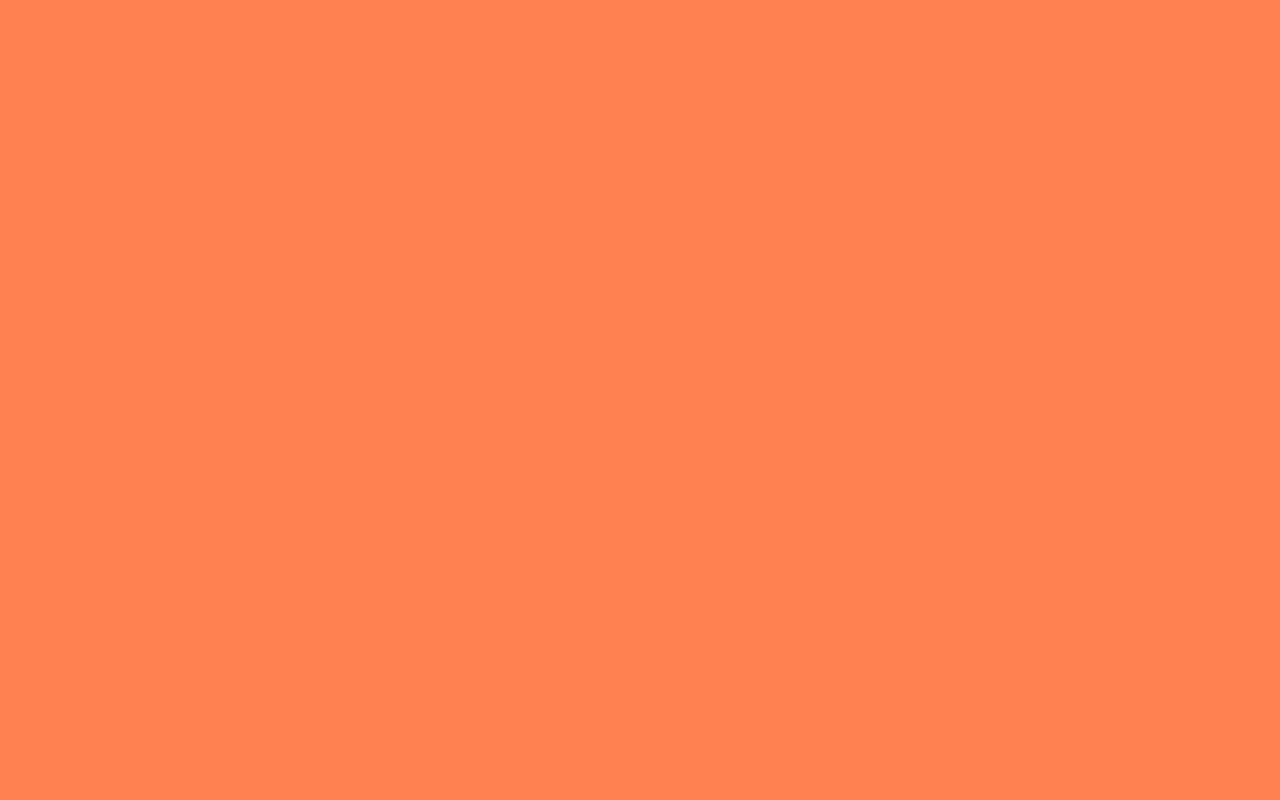
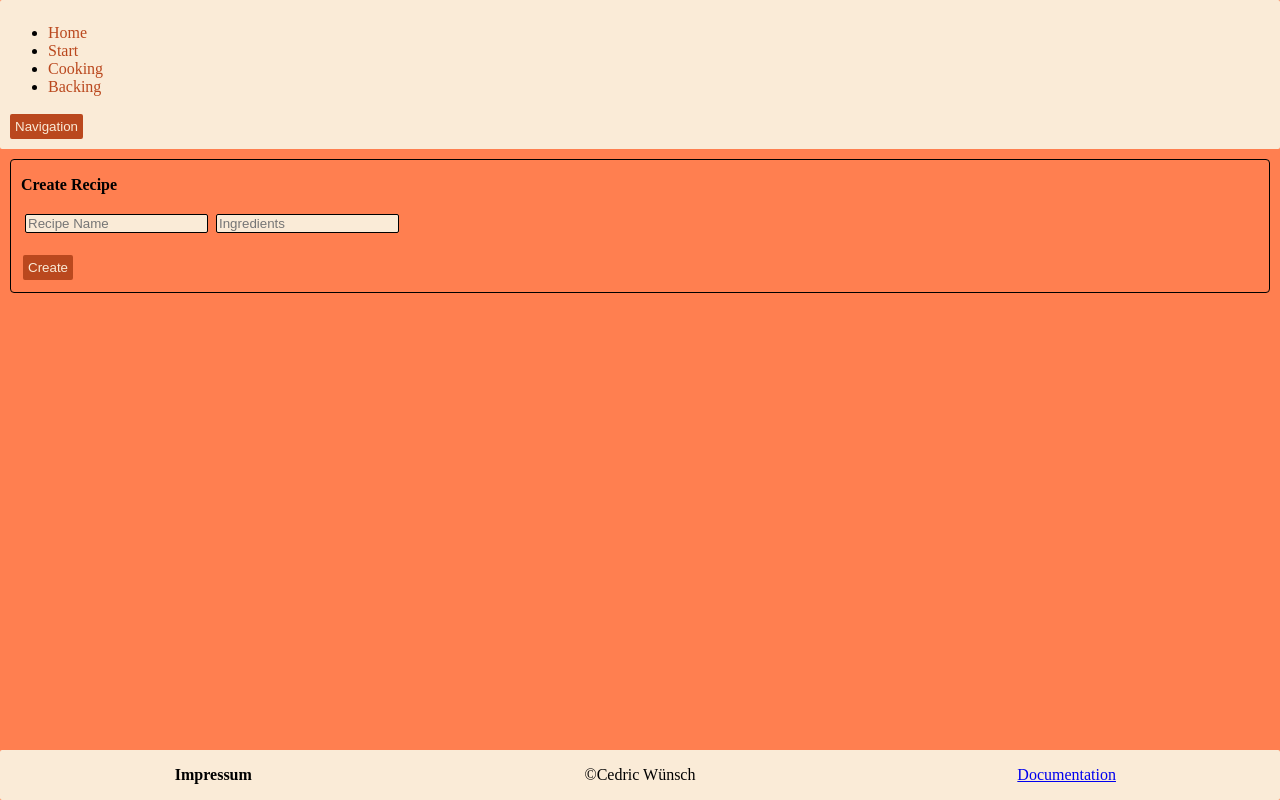
Before and after one commit to cedric-star/Vue-Web-Tech, a Vue app: page /cooking in a window 1280 px wide. Before the commit this address had no page. Built offline with nearby package versions, Linux system fonts and the light colour scheme.

Commit message:
create recipe frontend sitzt

```diff
--- /dev/null
+++ b/src/components/CreateRecipe.vue
@@ -0,0 +1,86 @@
+
+<template>
+    <div class="all">
+        <p><b>Create Recipe</b></p>
+        <input placeholder="Recipe Name" type="text" name="name" id="name" v-model="this.name">
+        <input placeholder="Ingredients" type="text" name="text" id="text" v-model="this.text">
+        <Recipe :name="`${name}`" :text="`${text}`"></Recipe>
+
+        <button @click="this.loaddata()">Create</button>
+    </div>
+</template>
+
+  <script>
+  import Recipe from '../components/Recipe.vue';
+
+  export default {
+    components: {
+      Recipe
+    },
+    data() {
+      return {
+        name: "",
+        text: ""
+      };
+    },
+    methods: {
+        loaddata() {
+        console.log('fetching...');
+        const datensatz = {
+            name: this.name,
+            text: this.text
+        };
+        fetch('http://localhost:8080/app/adddata', {
+            method: 'POST',
+            headers: {
+                'Conten-Type': 'application/json'
+            },
+        body: JSON.stringify(datensatz)
+        })
+        .then(response => {
+            if (!response.ok) {
+                throw new Error('Backendresponse not ok'+response.statusText);
+            }
+            return response.json();
+        })
+        .then(responseData => {
+            console.log(responseData);
+        })
+        .catch(error => {
+            console.error('Error loading JSON data:', error);
+        });
+        }
+    }
+
+  }
+  </script>
+
+<style scoped>
+.all {
+    padding: 10px;
+    margin: 10px;
+    padding-top: 0;
+    border: 1px solid black;
+    border-radius: 4px;
+}
+input {
+    border: none;
+    background-color: antiquewhite;
+    border: 1px solid black;
+    margin: 4px;
+    border-radius: 2px;
+}
+button {
+    background-color: rgb(186, 72, 30);
+    color: antiquewhite;
+    border: solid rgb(186, 72, 30);
+    border-radius: 2px;
+    padding: 2px;
+    margin: 2px;
+    cursor: pointer;
+}
+button:hover {
+    background-color: rgb(103, 38, 14);
+    border-color: rgb(103, 38, 14);
+}
+</style>
--- a/src/components/NavigationBar.vue
+++ b/src/components/NavigationBar.vue
@@ -3,10 +3,10 @@
 
         <div>
             <ul class="nav_ul" id="nav_ul">
-                <tr><router-link to="/home"class="nav_list">Home</router-link></tr>
-                <tr><router-link to="/start"class="nav_list">Start</router-link></tr>
-                <tr><router-link to="/cooking"class="nav_list">Cooking</router-link></tr>
-                <tr><router-link to="/backing"class="nav_list">Backing</router-link></tr>
+                <li><router-link to="/home"class="nav_list">Home</router-link></li>
+                <li><router-link to="/start"class="nav_list">Start</router-link></li>
+                <li><router-link to="/cooking"class="nav_list">Cooking</router-link></li>
+                <li><router-link to="/backing"class="nav_list">Backing</router-link></li>
             </ul>
         </div>
         <div class="rollout">
--- /dev/null
+++ b/src/components/Recipe.vue
@@ -0,0 +1,21 @@
+<template>
+    <div>
+      <p>{{ name }}</p>
+      <p>{{ text }}</p>
+    </div>
+  </template>
+
+  <script>
+  export default {
+    props: {
+      name: {
+        type: String,
+        required: true
+      },
+      text: {
+        type: Number,
+        required: true
+      }
+    }
+  }
+  </script>
--- /dev/null
+++ b/src/data/data.json
@@ -0,0 +1,5 @@
+[
+    { "name": "Alice", "age": 30 },
+    { "name": "Bob", "age": 25 },
+    { "name": "Charlie", "age": 35 }
+  ]
--- a/src/router/index.ts
+++ b/src/router/index.ts
@@ -1,6 +1,8 @@
 import { createRouter, createWebHistory, RouteRecordRaw } from 'vue-router'
 import Start from '../views/Start.vue'
 import Home from '../views/Home.vue'
+import Cooking from '../views/Cooking.vue'
+import Backing from '../views/Backing.vue'
 
 const routes: Array<RouteRecordRaw> = [
   {
@@ -17,6 +19,16 @@ const routes: Array<RouteRecordRaw> = [
     path: '/start',
     name: 'start',
     component: Start
+  },
+  {
+    path: '/cooking',
+    name: 'cooking',
+    component: Cooking
+  },
+  {
+    path: '/backing',
+    name: 'backing',
+    component: Backing
   }
 ]
 
--- a/src/views/Backing.vue
+++ b/src/views/Backing.vue
@@ -1,9 +1,16 @@
 <template>
 
-    Backing
+    <NavigationBar/>
+    backing
+    <Footer/>
 </template>
 <script>
+import NavigationBar from '../components/NavigationBar.vue';
+import Footer from '../components/Footer.vue';
 export default {
-    name: 'Backing'
+    components: {
+        NavigationBar,
+        Footer
+    }
 }
 </script>
--- a/src/views/Cooking.vue
+++ b/src/views/Cooking.vue
@@ -1,8 +1,20 @@
 <template>
-    cooking
+    <NavigationBar/>
+    <CreateRecipe/>
+    <Footer/>
+
 </template>
-<script>
+
+  <script>
+    import CreateRecipe from '../components/CreateRecipe.vue';
+
+    import NavigationBar from '../components/NavigationBar.vue';
+    import Footer from '../components/Footer.vue';
 export default {
-    name: 'Cooking'
-}
-</script>
+    components: {
+        NavigationBar,
+        CreateRecipe,
+        Footer
+    },
+    }
+  </script>
--- a/src/views/Start.vue
+++ b/src/views/Start.vue
@@ -1,8 +1,15 @@
 <template>
+    <NavigationBar/>
     start
+    <Footer/>
 </template>
 <script>
+import NavigationBar from '../components/NavigationBar.vue';
+import Footer from '../components/Footer.vue';
 export default {
-    name: 'Start'
+    components: {
+        NavigationBar,
+        Footer
+    }
 }
 </script>
```
